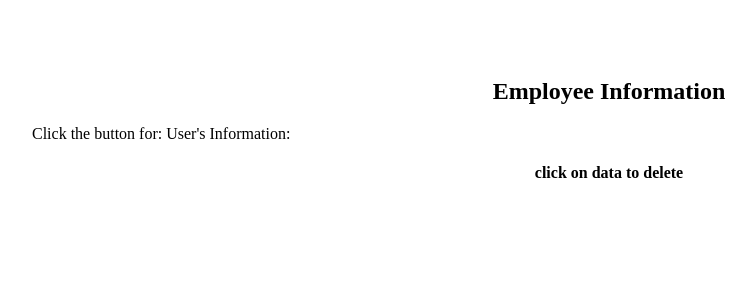
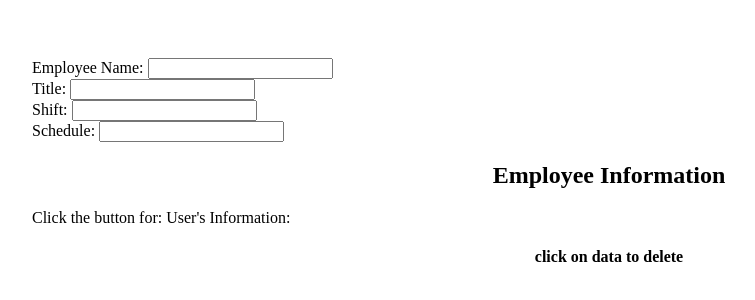
Before and after one commit to jsoto007/employeeDirectory, a plain HTML site: page index.html in a window 1280 px wide. Shown: the whole page, without its empty margins (56-811 px from the left). Drawn offline with Linux system fonts and the light colour scheme; no server answers.

Commit message:
added a form

```diff
--- a/index.html
+++ b/index.html
@@ -12,6 +12,15 @@
 </head>
 
 <body>
+    <form action="/my-handling-form-page" method="post">
+        Employee Name: <input class="inputbox" type="text" name="Full Name"><br>
+        Title: <input class="inputbox" type="text" name="Job Title"><br>
+        Shift: <input class="inputbox" type="text" name="Working Hours"><br>
+        Schedule: <input class="inputbox" id="shedule" type="text" name="Working Days"><br>
+
+
+    </form>
+
     <h2 id=h2-page-info>Employee Information</h2>
 
     <p id='p-01'>Click the button for: User's Information:</p>
```
Also changed, not shown: 1 other file.
